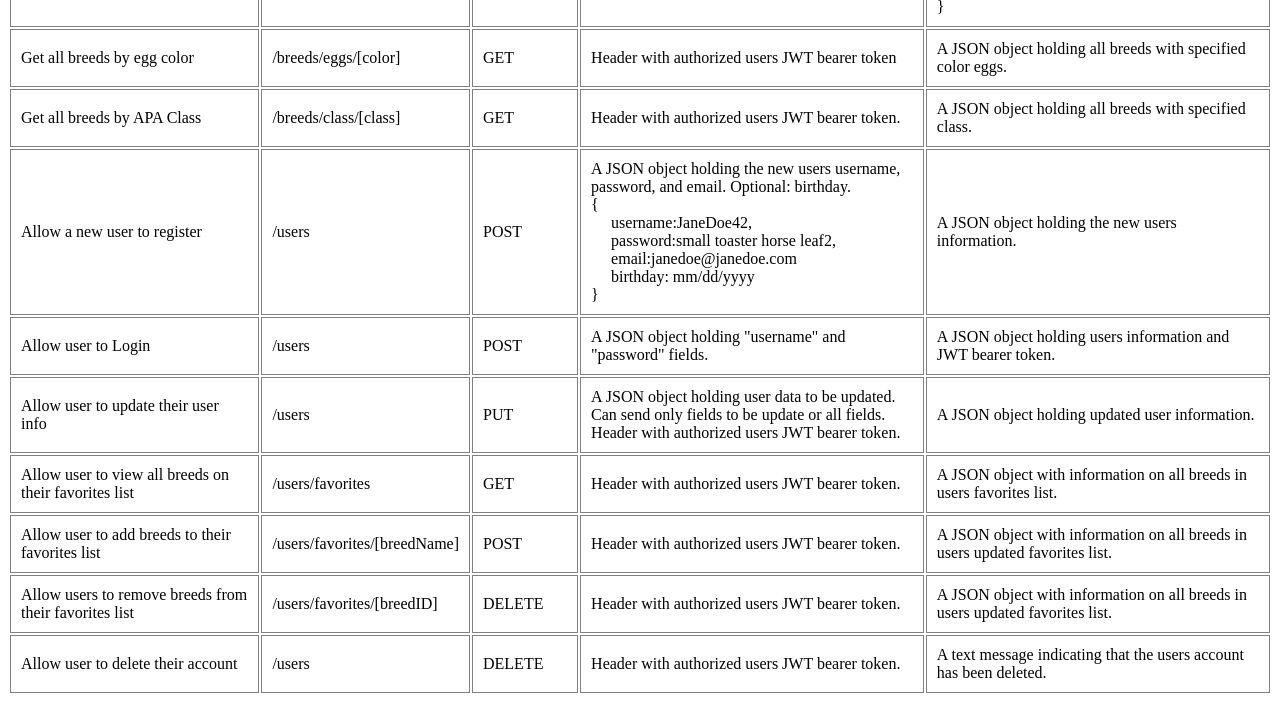
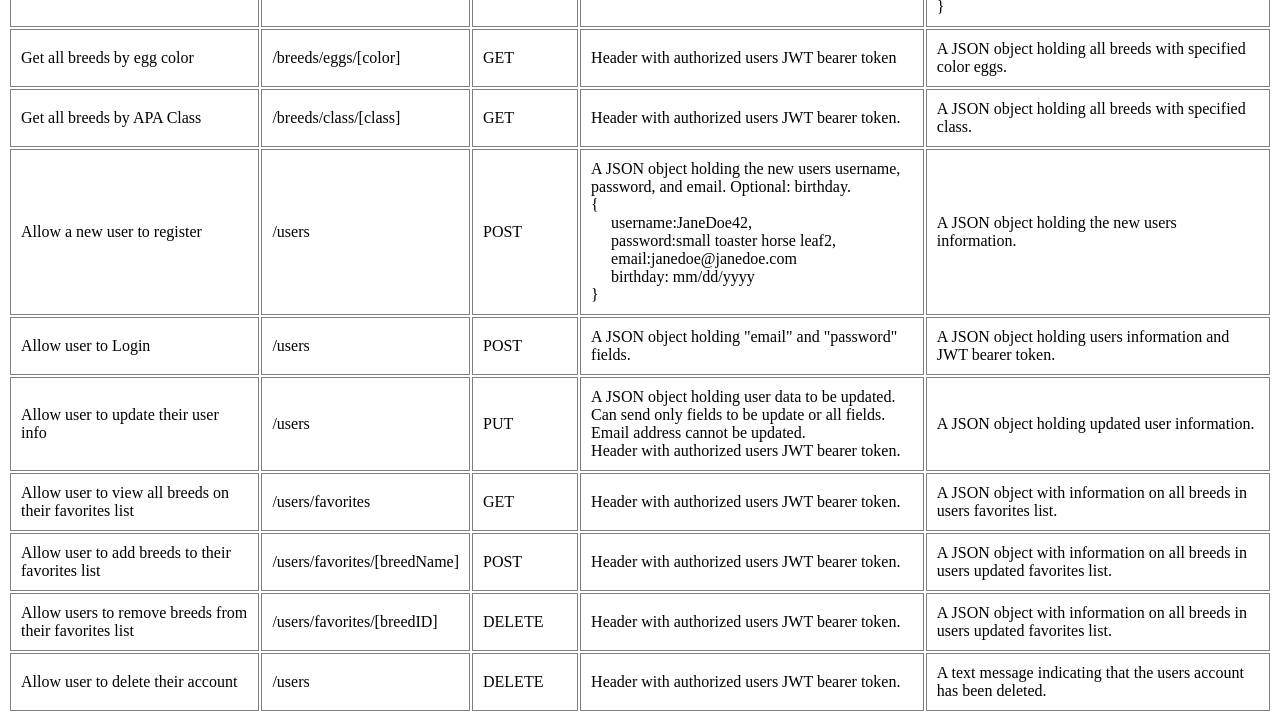
Before and after one commit to nickplamb/Chicken_picker_api, a website: page public/documentation.html in a window 1280 px wide. Shown: the part 645-1366 px from the top of the page. Drawn offline with Linux system fonts and the light colour scheme.

Commit message:
u[date documentation to reflect changes in login, requiring email instead of username

```diff
--- a/public/documentation.html
+++ b/public/documentation.html
@@ -92,7 +92,7 @@
         <td>Allow user to Login</td>
         <td>/users</td>
         <td>POST</td>
-        <td>A JSON object holding "username" and "password" fields.</td>
+        <td>A JSON object holding "email" and "password" fields.</td>
         <td>A JSON object holding users information and JWT bearer token.</td>
       </tr>
       <tr>
@@ -101,6 +101,7 @@
         <td>PUT</td>
         <td>A JSON object holding user data to be updated. <br>
           Can send only fields to be update or all fields.<br>
+          Email address cannot be updated.<br>
           Header with authorized users JWT bearer token.</td>
         <td>A JSON object holding updated user information.</td>
       </tr>
```
